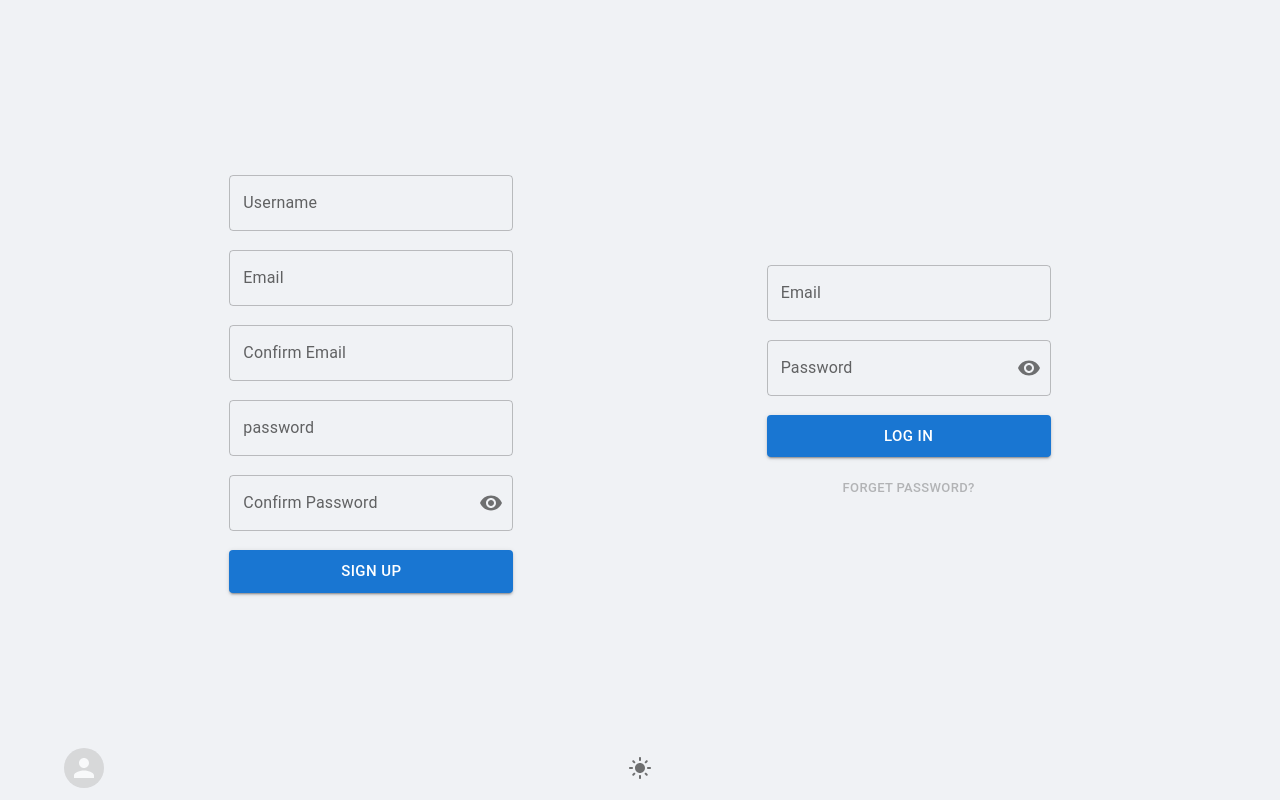
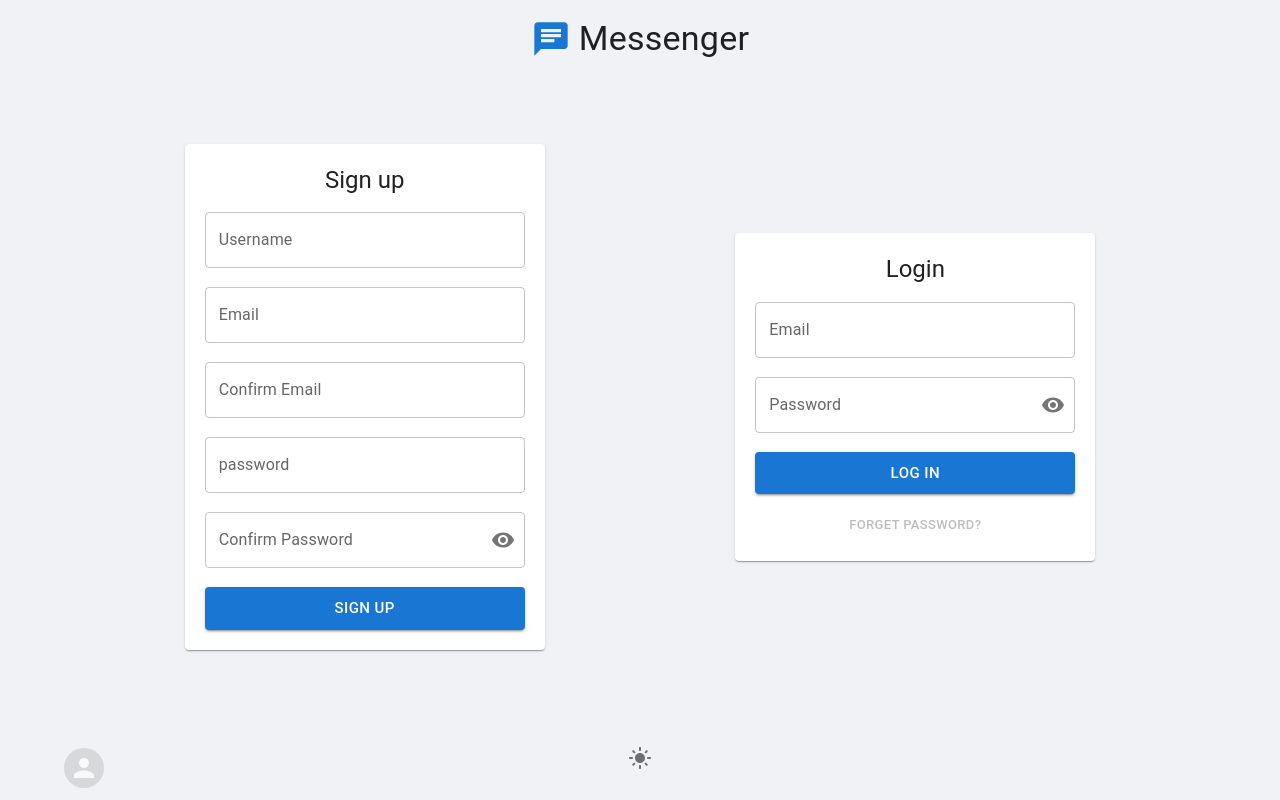
Before and after one commit to riyadh-dev/messaging-app, a React (Create React App) app in the folder packages/client/: page / in a window 1280 px wide. Built offline with nearby package versions, Linux system fonts and the light colour scheme.

Commit message:
@client/Updated sign up login styling

```diff
--- a/packages/client/src/components/SignUpLogin/LoginForm.tsx
+++ b/packages/client/src/components/SignUpLogin/LoginForm.tsx
@@ -7,7 +7,9 @@ import {
 	InputAdornment,
 	InputLabel,
 	OutlinedInput,
+	Paper,
 	Stack,
+	Typography,
 } from '@mui/material';
 import { useState } from 'react';
 import useLogin from '../../hooks/useLogin';
@@ -41,12 +43,11 @@ const LoginForm = () => {
 	}
 
 	return (
-		<Stack
-			direction={{ xs: 'column', md: 'row' }}
-			justifyContent={{ xs: 'flex-start', md: 'center' }}
-			spacing={3}
-		>
+		<Paper sx={{ p: '20px', width: '360px' }}>
 			<Stack spacing={2} component='form' onSubmit={onSubmit}>
+				<Typography align='center' variant='h5'>
+					Login
+				</Typography>
 				<FormControl variant='outlined' error={Boolean(errors.email)}>
 					<InputLabel htmlFor='email'>Email</InputLabel>
 					<OutlinedInput
@@ -96,7 +97,7 @@ const LoginForm = () => {
 					Forget password?
 				</Button>
 			</Stack>
-		</Stack>
+		</Paper>
 	);
 };
 
--- a/packages/client/src/components/SignUpLogin/SignUpForm.tsx
+++ b/packages/client/src/components/SignUpLogin/SignUpForm.tsx
@@ -8,7 +8,9 @@ import {
 	InputAdornment,
 	InputLabel,
 	OutlinedInput,
+	Paper,
 	Stack,
+	Typography,
 } from '@mui/material';
 import { useState } from 'react';
 import useSignUp from '../../hooks/useSignUp';
@@ -50,12 +52,11 @@ const SignUpForm = () => {
 	}
 
 	return (
-		<Stack
-			direction={{ xs: 'column', md: 'row' }}
-			justifyContent={{ xs: 'flex-start', md: 'center' }}
-			spacing={3}
-		>
+		<Paper sx={{ p: '20px', width: '360px' }}>
 			<Stack spacing={2} component='form' onSubmit={onSubmit}>
+				<Typography align='center' variant='h5'>
+					Sign up
+				</Typography>
 				<FormControl variant='outlined' error={Boolean(errors.userName)}>
 					<InputLabel htmlFor='userName'>Username</InputLabel>
 					<OutlinedInput
@@ -140,7 +141,7 @@ const SignUpForm = () => {
 					{btnText}
 				</Button>
 			</Stack>
-		</Stack>
+		</Paper>
 	);
 };
 
--- a/packages/client/src/components/SignUpLogin/index.tsx
+++ b/packages/client/src/components/SignUpLogin/index.tsx
@@ -1,6 +1,6 @@
-import { LightMode } from '@mui/icons-material';
+import { Chat, LightMode } from '@mui/icons-material';
 import DarkMode from '@mui/icons-material/DarkMode';
-import { IconButton, Stack } from '@mui/material';
+import { IconButton, Stack, Typography } from '@mui/material';
 import { useRecoilState } from 'recoil';
 import themeState from '../../recoil/theme/atom';
 import LoginForm from './LoginForm';
@@ -17,13 +17,20 @@ const SignUpLogin = () => {
 	};
 
 	return (
-		<>
+		<Stack height='100vh' justifyContent='space-between' p='18px' spacing={3}>
+			<Stack direction='row' justifyContent='center' alignItems='center'>
+				<Chat
+					color='primary'
+					sx={{ width: '40px', height: '40px', mr: '8px' }}
+				/>
+				<Typography variant='h4'>Messenger</Typography>
+			</Stack>
+
 			<Stack
 				direction={{ xs: 'column', sm: 'row' }}
 				spacing={3}
 				justifyContent='space-evenly'
 				alignItems='center'
-				sx={{ height: { md: 'calc(100vh - 5rem)' }, mt: '1.5rem' }}
 			>
 				<SignUpForm />
 				<LoginForm />
@@ -33,7 +40,7 @@ const SignUpLogin = () => {
 					{theme.mode === 'dark' ? <DarkMode /> : <LightMode />}
 				</IconButton>
 			</Stack>
-		</>
+		</Stack>
 	);
 };
 
```
